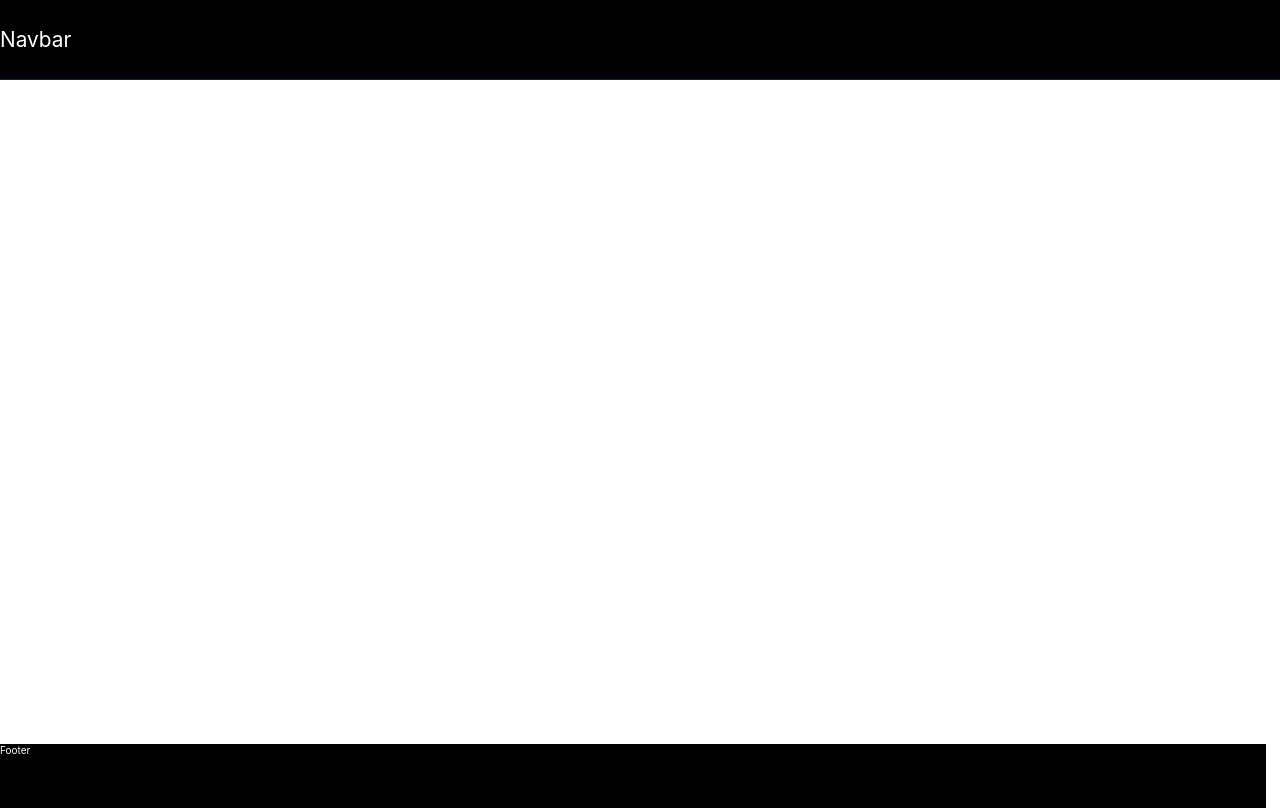
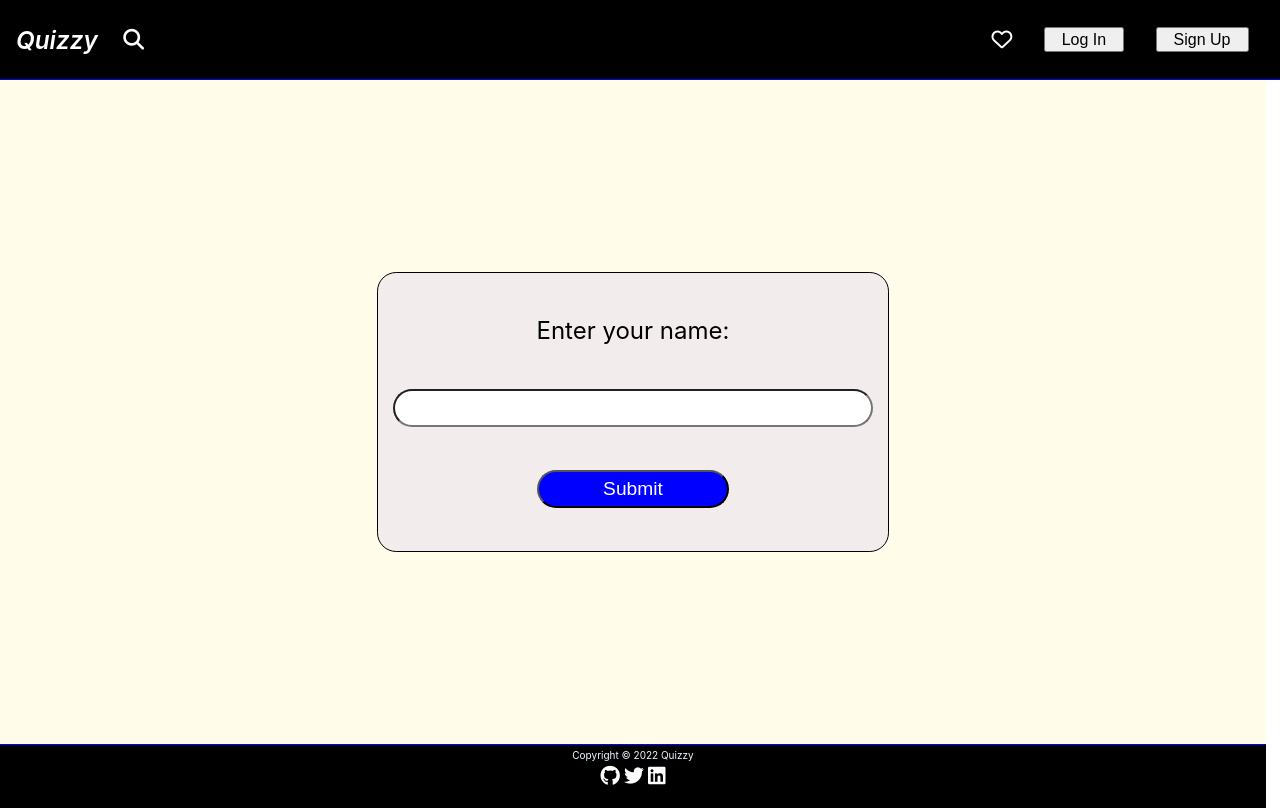
Before and after one commit to krgarima/quizwiz, a React (Create React App) app: page /rules in a window 1280 px wide. Built offline with nearby package versions, Linux system fonts and the light colour scheme.

Commit message:
feat: added Rules Page, Navbar and Footer

```diff
--- a/public/index.html
+++ b/public/index.html
@@ -39,5 +39,9 @@
       To begin the development, run `npm start` or `yarn start`.
       To create a production bundle, use `npm run build` or `yarn build`.
     -->
+    <script
+      src="https://kit.fontawesome.com/d53bb09bcf.js"
+      crossorigin="anonymous"
+    ></script>
   </body>
 </html>
--- a/src/Components/Footer/Footer.css
+++ b/src/Components/Footer/Footer.css
@@ -1,6 +1,22 @@
 .siteInfo {
   width: 98.9vw;
+  background-color: black;
+  color: aliceblue;
+  display: flex;
+  flex-direction: column;
+  align-items: center;
   height: 8vh;
+  padding-top: 4px;
+  border-top: 1px solid blue;
+}
+
+.contact {
+  color: white;
   background-color: black;
+}
+
+.footer--icons i {
   color: white;
+  padding: 2px;
+  margin: 3px 0;
 }
--- a/src/Components/Footer/Footer.js
+++ b/src/Components/Footer/Footer.js
@@ -2,5 +2,28 @@ import React from "react";
 import "./Footer.css";
 
 export default function Footer() {
-  return <footer className="siteInfo"> Footer</footer>;
+  return (
+    <div>
+      <footer className="siteInfo">
+        <p>Copyright © 2022 Quizzy</p>
+        <p className="footer--icons">
+          <span>
+            <a href="https://github.com/krgarima">
+              <i className="fab fa-2x fa-github"></i>
+            </a>
+          </span>
+          <span>
+            <a href="https://twitter.com/GarimaK29063577">
+              <i className="fab fa-2x fa-twitter"></i>
+            </a>
+          </span>
+          <span>
+            <a href="https://www.linkedin.com/in/garima-469878175">
+              <i className="fab fa-2x fa-linkedin"></i>
+            </a>
+          </span>
+        </p>
+      </footer>
+    </div>
+  );
 }
--- a/src/Components/Navbar/Navbar.css
+++ b/src/Components/Navbar/Navbar.css
@@ -10,3 +10,42 @@
   z-index: 10;
   border-bottom: 1px solid blue;
 }
+
+.navIcons {
+  width: 20rem;
+  display: flex;
+  justify-content: space-evenly;
+}
+
+.left {
+  width: 9rem;
+}
+
+.log a {
+  color: black;
+  text-decoration: none;
+  padding: 8px 1rem;
+  font-size: 1rem;
+}
+
+.company-logo a {
+  font-style: italic;
+  font-weight: 600;
+  text-decoration: none;
+  color: white;
+  margin-left: 1rem;
+}
+
+.space-between {
+  display: flex;
+  justify-content: space-between;
+  align-items: center;
+}
+
+.fa-heart {
+  color: white;
+}
+
+.fa-search {
+  cursor: pointer;
+}
--- a/src/Components/Navbar/Navbar.js
+++ b/src/Components/Navbar/Navbar.js
@@ -1,6 +1,31 @@
 import React from "react";
 import "./Navbar.css";
+import { Link } from "react-router-dom";
 
 export default function NavBar() {
-  return <div className="navbar space-between">Navbar</div>;
+  return (
+    <div className="navbar space-between">
+      <span className="left space-between">
+        <h3 className="third-heading company-logo">
+          <Link to="/">Quizzy</Link>
+        </h3>
+        <i className="fas fa-search"></i>
+      </span>
+      <div className="navIcons">
+        <div className="icon-Badge center">
+          <Link to="/">
+            <i className="far fa-heart"></i>
+          </Link>
+        </div>
+
+        <button className="log">
+          <Link to="/">Log In</Link>
+        </button>
+
+        <button className="log">
+          <Link to="/">Sign Up</Link>
+        </button>
+      </div>
+    </div>
+  );
 }
--- /dev/null
+++ b/src/Context/name-context.js
@@ -0,0 +1,17 @@
+import React, { useState, createContext } from "react";
+
+const NameContext = createContext();
+
+const NameContextProvider = ({ children }) => {
+  const [name, setName] = useState([]);
+
+  return (
+    <div>
+      <NameContext.Provider value={{ name, setName }}>
+        {children}
+      </NameContext.Provider>
+    </div>
+  );
+};
+
+export { NameContext, NameContextProvider };
--- a/src/Pages/Rules/Rules.css
+++ b/src/Pages/Rules/Rules.css
@@ -0,0 +1,84 @@
+.rules-container {
+  padding-top: 10vh;
+  min-height: 93vh;
+  width: 98.9vw;
+  position: relative;
+  display: flex;
+  flex-direction: column;
+  justify-content: space-evenly;
+  align-items: center;
+  background-color: rgb(255, 252, 234);
+}
+
+.rules-heading {
+  font-size: 1.8rem;
+}
+
+.rules {
+  font-size: 1.2rem;
+  width: 55%;
+  border: 1.5px solid black;
+  padding: 1rem;
+  background-color: rgb(243, 236, 236);
+  border-radius: 1.2rem;
+}
+
+.btn-toQuizPage {
+  width: 12rem;
+  font-size: 1.2rem;
+  padding: 6px 4rem;
+  border-radius: 1.5rem;
+  background-color: blue;
+
+  /* border: 2px solid blue; */
+}
+
+.btn-toQuizPage:hover {
+  background-color: darkblue;
+}
+
+.btn-toQuizPage a {
+  color: white;
+  text-decoration: none;
+}
+
+.btn-toQuizPage a:hover {
+  color: white;
+}
+
+/******* Name container *****/
+
+.name-container {
+  height: 35vh;
+  width: 40vw;
+  font-size: 1.5rem;
+  border: 1px solid black;
+  position: absolute;
+  background-color: rgb(243, 236, 236);
+  display: flex;
+  flex-direction: column;
+  align-items: center;
+  justify-content: space-evenly;
+  border-radius: 1.2rem;
+}
+
+.submit {
+  width: 12rem;
+  font-size: 1.2rem;
+  padding: 6px 4rem;
+  border-radius: 1.5rem;
+  background-color: blue;
+  color: white;
+  cursor: pointer;
+}
+
+.submit:hover {
+  background-color: darkblue;
+}
+
+#userName {
+  width: 30rem;
+  font-size: 1.2rem;
+  padding: 6px 4rem;
+  border-radius: 1.2rem;
+}
--- a/src/Pages/Rules/Rules.js
+++ b/src/Pages/Rules/Rules.js
@@ -1,5 +1,55 @@
-import React from "react";
+import React, { useContext, useState } from "react";
+import { Link } from "react-router-dom";
+import { NameContext } from "../../Context/name-context";
+import "./Rules.css";
 
 export default function Rules() {
-  return <div>Rules</div>;
+  const { setName } = useContext(NameContext);
+  const [submitted, setSubmitted] = useState(false);
+  return (
+    <div className="rules-container">
+      <h1 className="rules-heading">QUIZ RULES</h1>
+      {submitted ? (
+        <div className="rules ">
+          <p>1. You will be presented with a set of 10 questions.</p>
+          <p>2. Each question will have multiple choice.</p>
+          <p>3. Each question has only one single answer.</p>
+          <p>4. Correct answer will fetch you 1 point.</p>
+          <p>5. There is no negative marking for incorrect answers.</p>
+          <p>6. You can answer a question only once. </p>
+          <p>
+            7. Question number and score is displayed on the top of the screen.
+          </p>
+          <p>
+            8. To move to the Next question, click on the 'Next' button. <br />
+            Note that, once you move to the next question <br />
+            you cannot access the last question.
+          </p>
+          <p>9. To quit the quiz game, click on the 'Quit' button.</p>
+          <p>10. To see the results, click on the 'See results' button.</p>
+        </div>
+      ) : (
+        <form className="name-container">
+          <label htmlFor="userName">Enter your name:</label>
+          <input
+            type="text"
+            id="userName"
+            onChange={(e) => setName(e.target.value)}
+          />
+          <button
+            className="submit"
+            onClick={(e) => {
+              e.preventDefault();
+              setSubmitted(true);
+            }}
+          >
+            Submit
+          </button>
+        </form>
+      )}
+      <button className="btn-toQuizPage">
+        {submitted ? <Link to="/quiz">Play</Link> : "Play"}
+      </button>
+    </div>
+  );
 }
--- a/src/index.js
+++ b/src/index.js
@@ -10,12 +10,15 @@ import Result from "./Pages/Result/Result";
 import Rules from "./Pages/Rules/Rules";
 import NavBar from "./Components/Navbar/Navbar";
 import Footer from "./Components/Footer/Footer";
+import { NameContextProvider } from "./Context/name-context";
 
 ReactDOM.render(
   <React.StrictMode>
     <BrowserRouter>
       <CategoryContextProvider>
-        <App />
+        <NameContextProvider>
+          <App />
+        </NameContextProvider>
       </CategoryContextProvider>
     </BrowserRouter>
   </React.StrictMode>,
```
